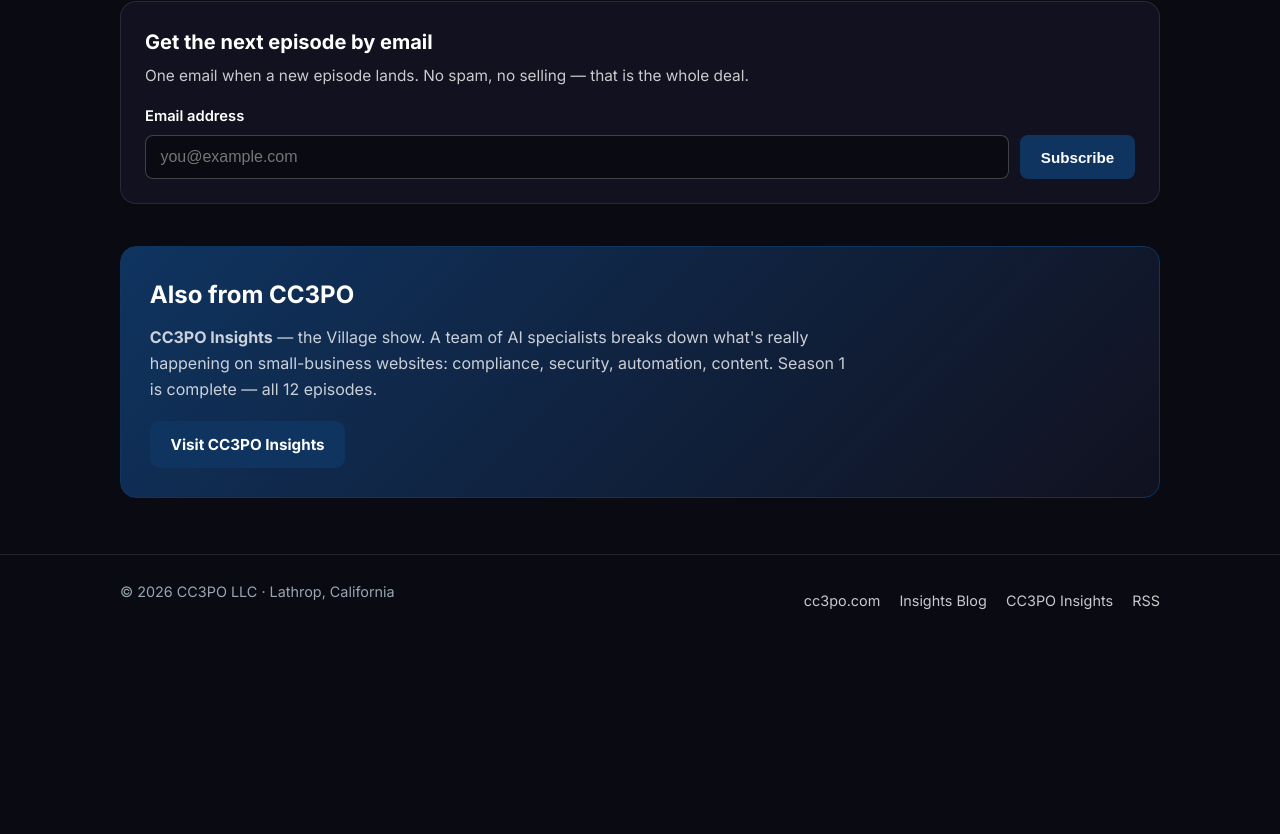
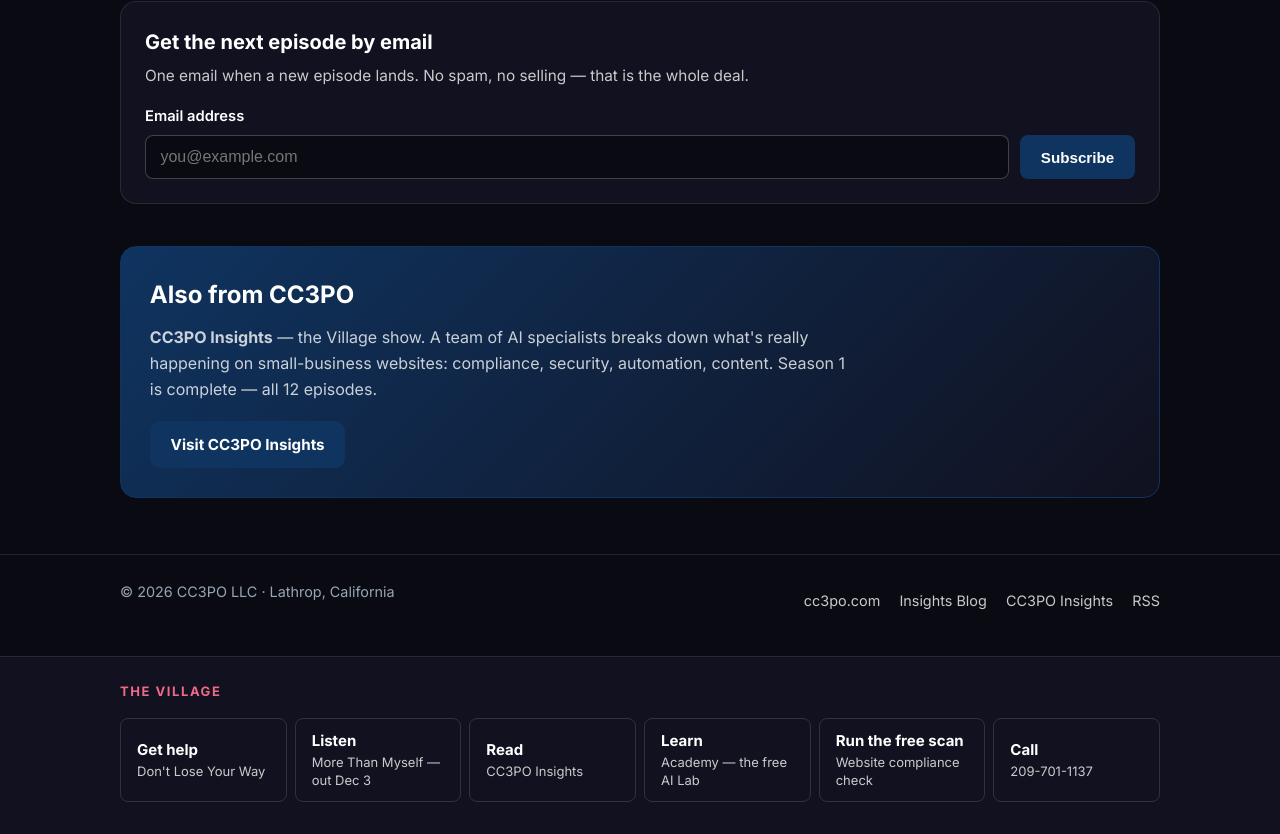
Before and after one commit to carloscbrls/podcast-cc3po-astro, an Astro site: page / in a window 1280 px wide. Shown: the part 3533-4367 px from the top of the page. Before the commit the page ends 4189 px from the top, so only its background shows below. Built offline with nearby package versions, Linux system fonts and the light colour scheme; Astro itself is replaced by a stand-in of ours; no server answers.

Commit message:
Village Rail: six-door shared footer (estate strategy Move 1)

```diff
--- /dev/null
+++ b/src/components/VillageRail.astro
@@ -0,0 +1,119 @@
+---
+const doors = [
+  {
+    label: 'Get help',
+    descriptor: "Don't Lose Your Way",
+    href: 'https://dontloseyourway.cc3po.com/start-here/?utm_source=podcast.cc3po.com&utm_medium=village-rail&utm_campaign=dlyw-story',
+  },
+  {
+    label: 'Listen',
+    descriptor: 'More Than Myself — out Dec 3',
+    href: 'https://music.cc3po.com/release/more-than-myself-a-christmas-journey?utm_source=podcast.cc3po.com&utm_medium=village-rail&utm_campaign=estate-listen',
+  },
+  {
+    label: 'Read',
+    descriptor: 'CC3PO Insights',
+    href: 'https://insights.cc3po.com/?utm_source=podcast.cc3po.com&utm_medium=village-rail&utm_campaign=estate-read',
+  },
+  {
+    label: 'Learn',
+    descriptor: 'Academy — the free AI Lab',
+    href: 'https://academy.cc3po.com/?utm_source=podcast.cc3po.com&utm_medium=village-rail&utm_campaign=estate-learn',
+  },
+  {
+    label: 'Run the free scan',
+    descriptor: 'Website compliance check',
+    href: 'https://cc3po.com/audit?utm_source=podcast.cc3po.com&utm_medium=village-rail&utm_campaign=estate-scan',
+  },
+  {
+    label: 'Call',
+    descriptor: '209-701-1137',
+    href: 'tel:+12097011137',
+  },
+];
+---
+
+<nav class="village-rail" aria-label="Village rail">
+  <div class="village-rail-inner">
+    <p class="village-rail-heading">The Village</p>
+    <ul class="village-rail-doors">
+      {doors.map((door) => (
+        <li class="village-rail-item">
+          <a class="village-rail-link" href={door.href}>
+            <span class="village-rail-label">{door.label}</span>
+            <span class="village-rail-descriptor">{door.descriptor}</span>
+          </a>
+        </li>
+      ))}
+    </ul>
+  </div>
+</nav>
+
+<style>
+  .village-rail {
+    background: var(--brand-surface-dark);
+    border-top: 1px solid color-mix(in srgb, var(--brand-paper) 10%, transparent);
+    color: var(--brand-paper);
+  }
+  .village-rail-inner {
+    max-width: 1080px;
+    margin: 0 auto;
+    padding: var(--spacing-lg) 1.25rem var(--spacing-xl);
+  }
+  .village-rail-heading {
+    color: var(--semantic-danger-tint);
+    font-size: var(--type-caption);
+    font-weight: 700;
+    letter-spacing: 0.12em;
+    text-transform: uppercase;
+    margin-bottom: var(--spacing-md);
+  }
+  .village-rail-doors {
+    list-style: none;
+    display: flex;
+    flex-wrap: wrap;
+    gap: var(--spacing-xs);
+  }
+  .village-rail-item {
+    flex: 1 1 160px;
+    min-width: 0;
+  }
+  .village-rail-link {
+    display: flex;
+    flex-direction: column;
+    justify-content: center;
+    gap: 2px;
+    min-height: 44px;
+    height: 100%;
+    padding: var(--spacing-sm) var(--spacing-md);
+    border: 1px solid color-mix(in srgb, var(--brand-paper) 14%, transparent);
+    border-radius: var(--radius-sm);
+    color: var(--brand-paper);
+    text-decoration: none;
+  }
+  .village-rail-link:hover {
+    border-color: var(--semantic-danger-tint);
+    color: var(--brand-paper);
+  }
+  .village-rail-link:focus-visible {
+    outline: 3px solid var(--semantic-focus);
+    outline-offset: 2px;
+  }
+  .village-rail-label {
+    font-weight: 700;
+    font-size: var(--type-body);
+    line-height: 1.3;
+    overflow-wrap: break-word;
+  }
+  .village-rail-descriptor {
+    color: var(--semantic-muted);
+    font-size: var(--type-caption);
+    line-height: 1.4;
+    overflow-wrap: break-word;
+  }
+  @media (max-width: 640px) {
+    .village-rail-item {
+      flex-basis: 100%;
+    }
+  }
+</style>
--- a/src/layouts/Layout.astro
+++ b/src/layouts/Layout.astro
@@ -1,5 +1,6 @@
 ---
 import '../styles/tokens.css';
+import VillageRail from '../components/VillageRail.astro';
 
 interface Props {
   title: string;
@@ -67,6 +68,7 @@ const canonicalURL = new URL(Astro.url.pathname, 'https://podcast.cc3po.com');
     <main id="main-content">
       <slot />
     </main>
+    <VillageRail />
   </body>
 </html>
 
```
